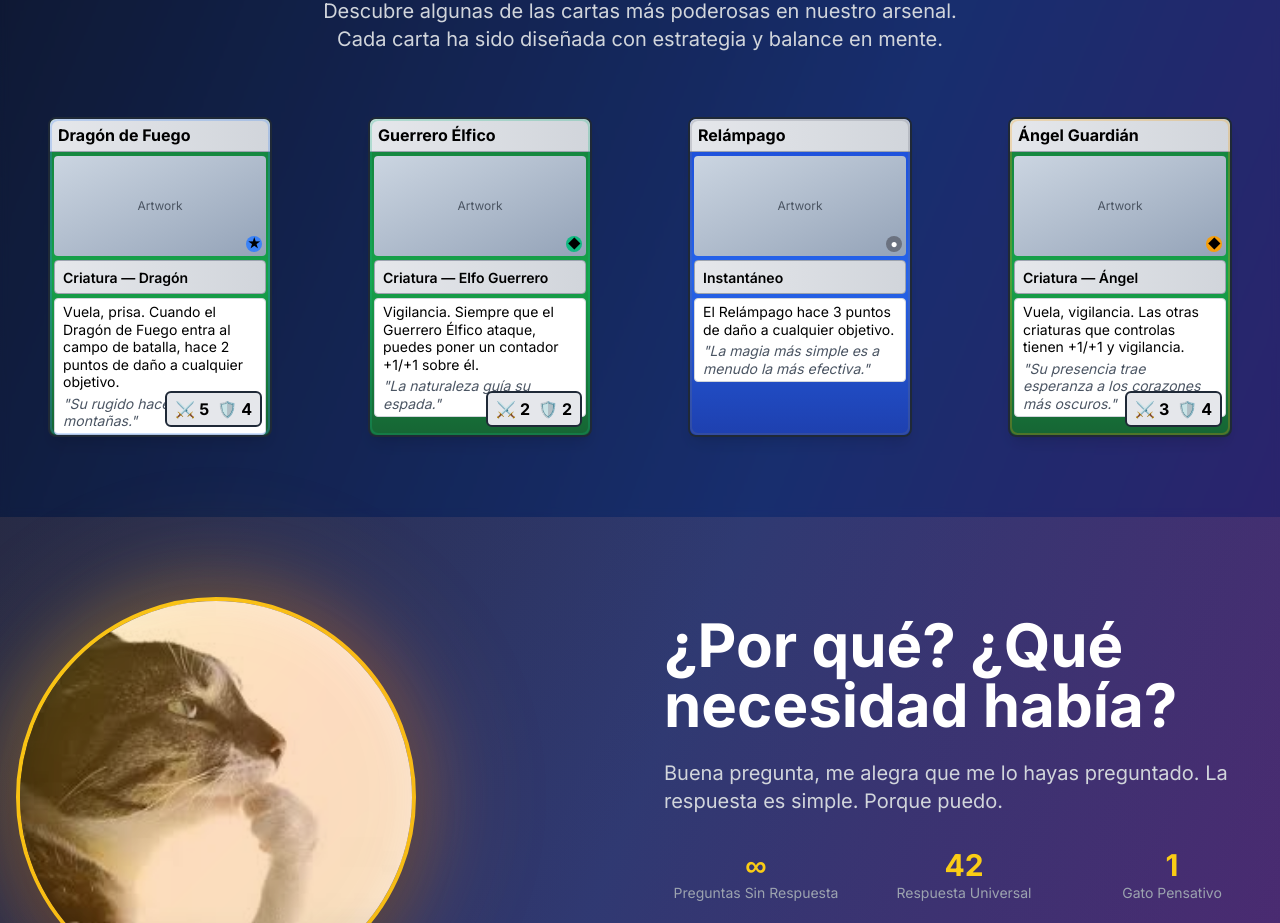
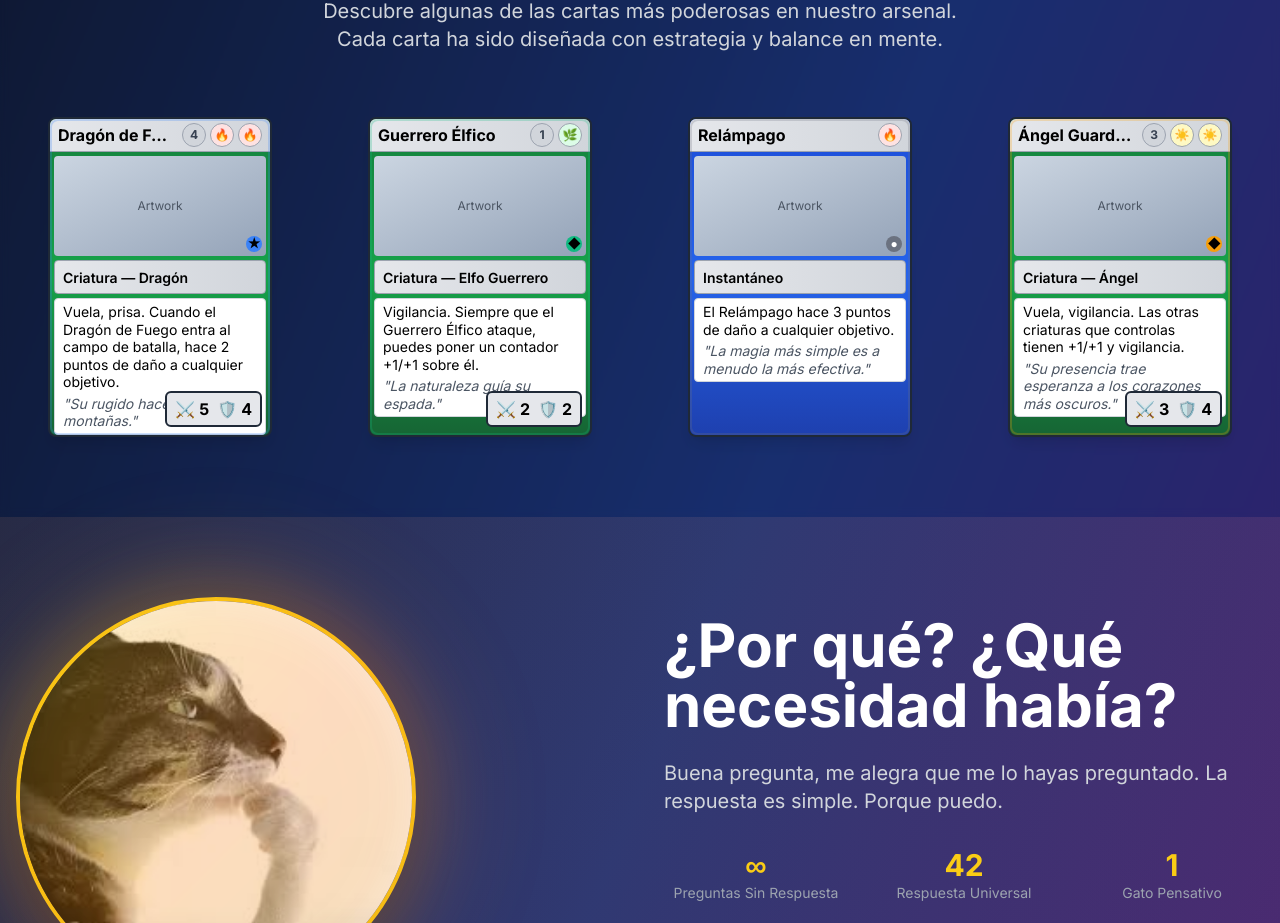
Before and after one commit to LauraSWP/tgc-chozna, a Next.js app: page / in a window 1280 px wide. Shown: the part 799-1722 px from the top of the page. Built offline with nearby package versions, Linux system fonts and the light colour scheme.

Commit message:
Fix card mana costs display - use proper format with Spanish initials

```diff
--- a/src/app/(marketing)/page.tsx
+++ b/src/app/(marketing)/page.tsx
@@ -8,7 +8,7 @@ export default function HomePage() {
   const featuredCards = [
     {
       name: "Dragón de Fuego",
-      manaCost: "4RR",
+      manaCost: "{4}{R}{R}",
       type: "Criatura — Dragón",
       power: 5,
       toughness: 4,
@@ -18,7 +18,7 @@ export default function HomePage() {
     },
     {
       name: "Guerrero Élfico",
-      manaCost: "1G",
+      manaCost: "{1}{V}",
       type: "Criatura — Elfo Guerrero",
       power: 2,
       toughness: 2,
@@ -28,7 +28,7 @@ export default function HomePage() {
     },
     {
       name: "Relámpago",
-      manaCost: "R",
+      manaCost: "{R}",
       type: "Instantáneo",
       rarity: "common" as const,
       rulesText: "El Relámpago hace 3 puntos de daño a cualquier objetivo.",
@@ -36,7 +36,7 @@ export default function HomePage() {
     },
     {
       name: "Ángel Guardián",
-      manaCost: "3WW",
+      manaCost: "{3}{B}{B}",
       type: "Criatura — Ángel",
       power: 3,
       toughness: 4,
```
